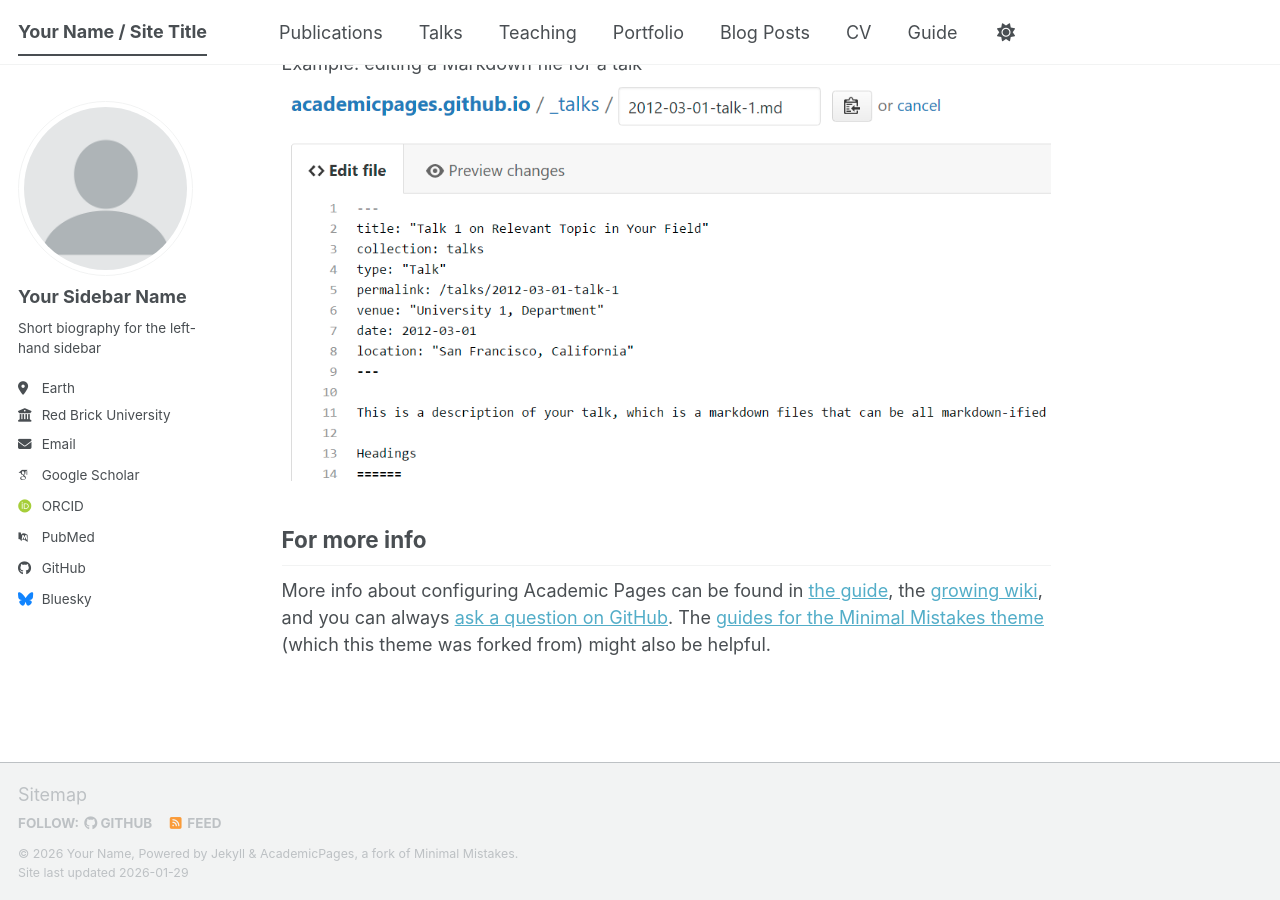
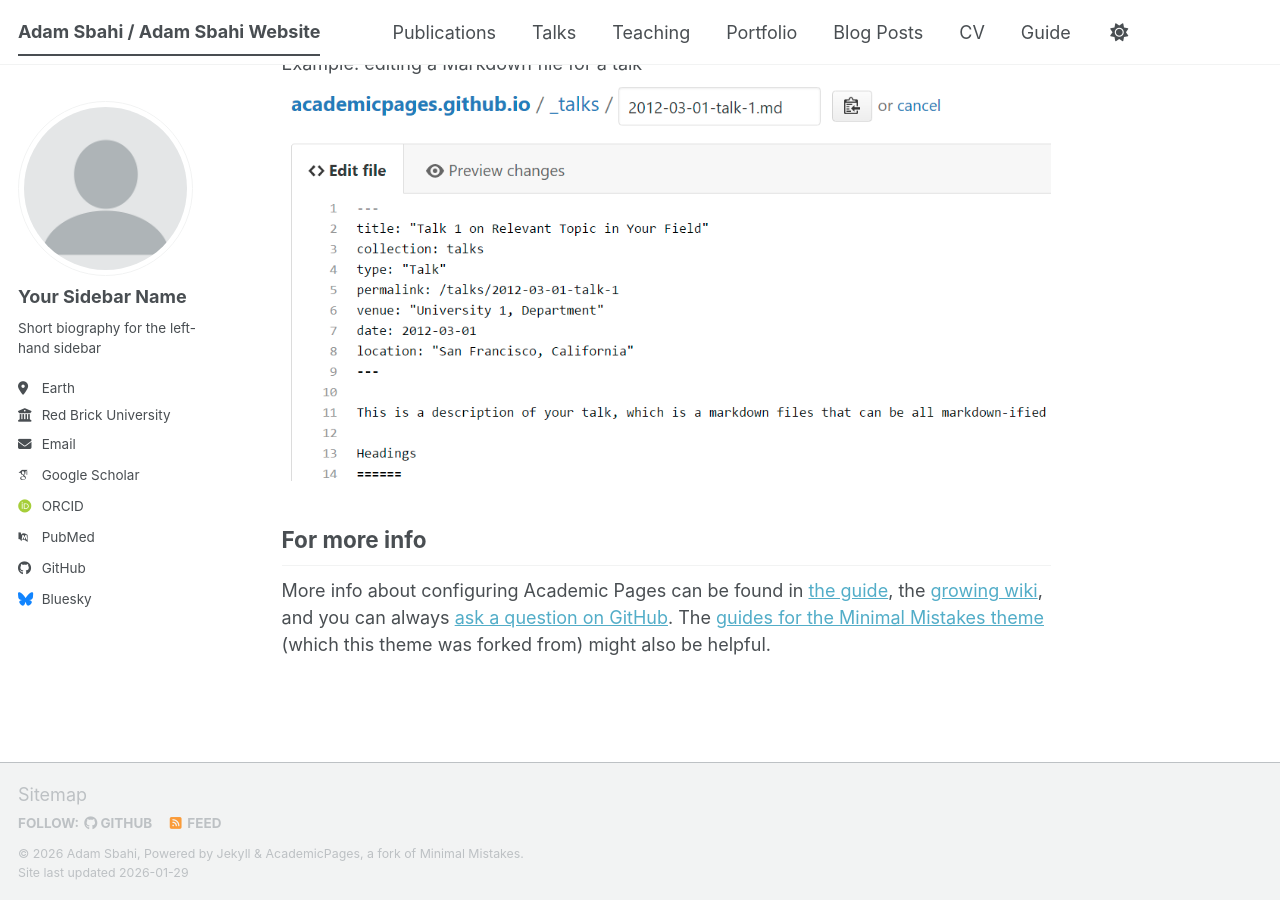
Before and after one commit to AdamSbahi/AdamSbahi.github.io, a Jekyll site: the page built from _pages/about.md, in a window 1280 px wide and 900 px high, scrolled down 2720 px. Built offline with Jekyll 4.4.1, drawn with Linux system fonts in a browser that asks for light colours; some web fonts are replaced; a script bundle is joined from its source files by our own code; library files that are not in the unit come from our copies.

Commit message:
Update _config.yml

```diff
--- a/_config.yml
+++ b/_config.yml
@@ -9,11 +9,11 @@
 # Basic Site Settings
 locale                   : "en-US"
 site_theme               : "default" # The available themes options are "default", "air", "sunrise", "mint", "dirt" and "contrast"
-title                    : "Your Name / Site Title"
+title                    : "Adam Sbahi / Adam Sbahi Website"
 title_separator          : "-"
-name                     : &name "Your Name"
+name                     : &name "Adam Sbahi"
 description              : &description "Your Name's academic portfolio"   # Update this with a general description of your site, this is the default if not overridden by a page
-url                      : https://academicpages.github.io # The base hostname & protocol for your site e.g. "https://[your GitHub username].github.io",
+url                      : https://adamsbahi.github.io/ # The base hostname & protocol for your site e.g. "https://[your GitHub username].github.io",
                                                            # or if you already have some other page hosted on Github then use "https://[your GitHub username].github.io/[Your Repo Name]"
 baseurl                  : "" # the subpath of your site, e.g. "/blog"
 repository               : "academicpages/academicpages.github.io"
```
